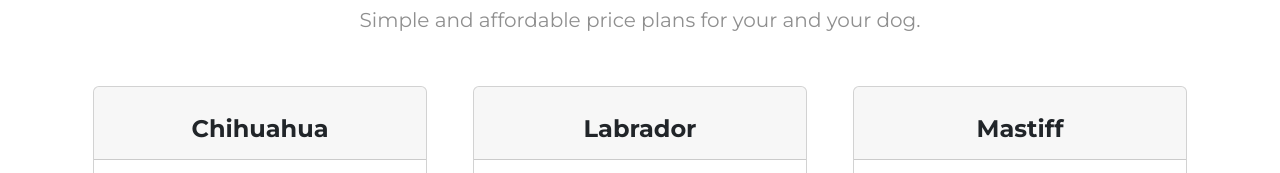
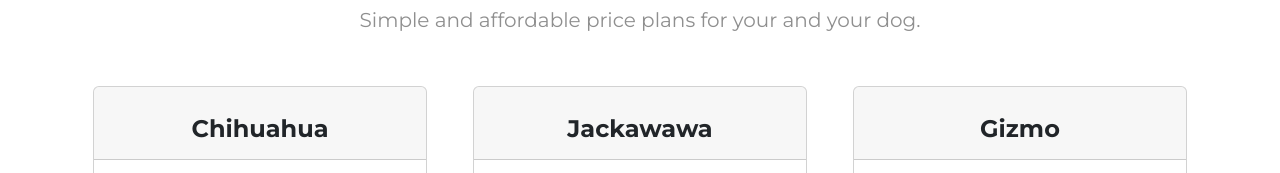
Before and after one commit to Gizzymoes/Dogmate-website-test, a plain HTML site: page index.html in a window 1280 px wide. Shown: the part 2083-2256 px from the top of the page. Drawn offline with nearby package versions, Linux system fonts and the light colour scheme.

Commit message:
Update index.html

```diff
--- a/index.html
+++ b/index.html
@@ -160,7 +160,7 @@
         <div class="pricing-column col-xl-4 col-lg-6">
           <div class="card h-100">
             <div class="card-header">
-              <h3>Labrador</h3>
+              <h3>Jackawawa</h3>
             </div>
             <div class="card-body">
               <h2 class="cost">$49 / mo</h2>
@@ -174,7 +174,7 @@
         <div class="pricing-column col-xl-4">
           <div class="card h-100">
             <div class="card-header">
-              <h3>Mastiff</h3>
+              <h3>Gizmo</h3>
             </div>
             <div class="card-body">
               <h2 class="cost">$99 / mo</h2>
```
